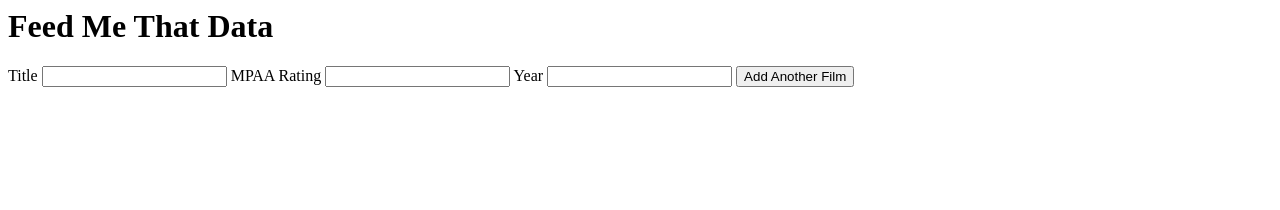
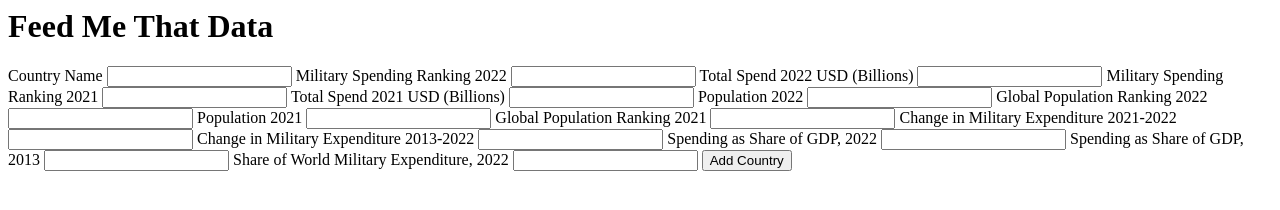
Before and after one commit to NHartMusic/solid-octo-fortnight, a website: page dist/index.html in a window 1280 px wide. Drawn offline with Linux system fonts and the light colour scheme.

Commit message:
set up form

```diff
--- a/dist/index.html
+++ b/dist/index.html
@@ -9,16 +9,49 @@
 
     <h1>Feed Me That Data</h1>
     <form class="add">
-        <label for="title">Title</label>
-        <input type="text" name="title" required>
+        <label for="country_name">Country Name</label>
+        <input type="text" name="country_name" required>
 
-        <label for="mpaa_rating">MPAA Rating</label>
-        <input type="text" name="mpaa_rating" required>
+        <label for="Military_Spending_Ranking_2022">Military Spending Ranking 2022</label>
+        <input type="text" name="Military_Spending_Ranking_2022" required>
 
-        <label for="mpaa_rating">Year</label>
-        <input type="text" name="year" required>
+        <label for="total_2022">Total Spend 2022 USD (Billions)</label>
+        <input type="text" name="total_2022" required>
 
-        <button>Add Another Film</button>
+        <label for="Military_Spending_Ranking_2021">Military Spending Ranking 2021</label>
+        <input type="text" name="Military_Spending_Ranking_2021" required>
+
+        <label for="total_2021">Total Spend 2021 USD (Billions)</label>
+        <input type="text" name="total_2021" required>
+
+        <label for="population_2022">Population 2022</label>
+        <input type="text" name="population_2022" required>
+
+        <label for="population_ranking_2022">Global Population Ranking 2022</label>
+        <input type="text" name="population_ranking_2022" required>
+
+        <label for="population_2021">Population 2021</label>
+        <input type="text" name="population_2021" required>
+
+        <label for="population_ranking_2021">Global Population Ranking 2021</label>
+        <input type="text" name="population_ranking_2021" required>
+
+        <label for="change_2021_2022">Change in Military Expenditure 2021-2022</label>
+        <input type="text" name="change_2021_2022" required>
+
+        <label for="change_2013_2022">Change in Military Expenditure 2013-2022</label>
+        <input type="text" name="change_2013_2022" required>
+
+        <label for="spending_as_share_of_gdp_2022">Spending as Share of GDP, 2022</label>
+        <input type="text" name="spending_as_share_of_gdp_2022" required>
+
+        <label for="spending_as_share_of_gdp_2022">Spending as Share of GDP, 2013</label>
+        <input type="text" name="spending_as_share_of_gdp_2022" required>
+
+        <label for="share_of_expenditure_2022">Share of World Military Expenditure, 2022</label>
+        <input type="text" name="share_of_expenditure_2022" required>
+
+        <button>Add Country</button>
     </form>
 
     <script src="bundle.js"></script>
```
